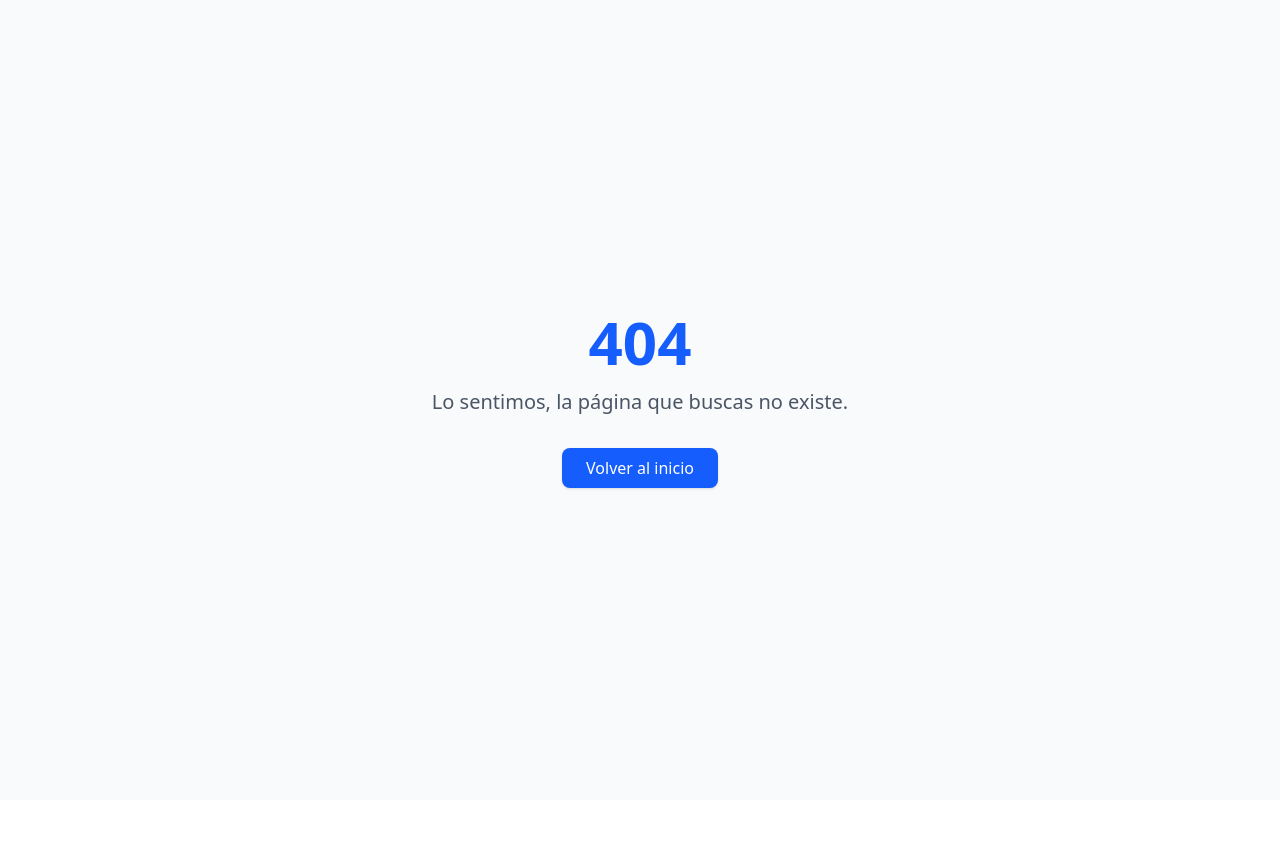
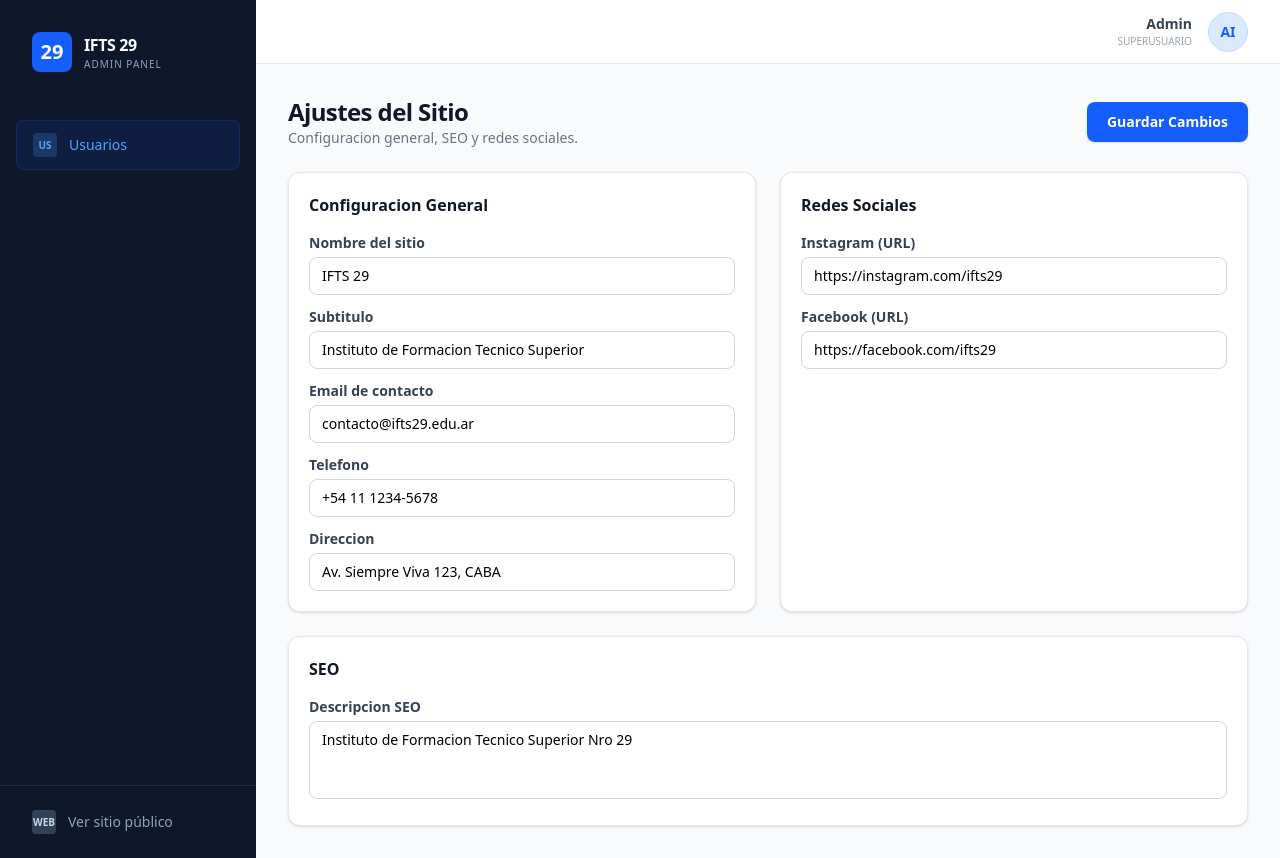
Before and after one commit to Lute86/ProyectoIntegradorTDS, a React (Vite) app in the folder App/frontend/: page /admin/ajustes in a window 1280 px wide. Before the commit this address had no page. Before the commit the page ends 800 px from the top, so only its background shows below. Built offline with nearby package versions, Linux system fonts and the light colour scheme.

Commit message:
feat(fe/admin): implement AjustesPage and complete Module 5

```diff
--- /dev/null
+++ b/App/frontend/src/pages/admin/AjustesPage/AjustesPage.tsx
@@ -0,0 +1,158 @@
+import { useState, useEffect } from 'react';
+import { useSiteConfigStore } from '../../../stores/siteConfigStore';
+
+interface FormData {
+  siteName: string;
+  siteSubtitle: string;
+  contactEmail: string;
+  contactPhone: string;
+  address: string;
+  seoDescription: string;
+  instagram: string;
+  facebook: string;
+}
+
+const AjustesPage = () => {
+  const { config, updateConfig } = useSiteConfigStore();
+  const [form, setForm] = useState<FormData>({
+    siteName: '',
+    siteSubtitle: '',
+    contactEmail: '',
+    contactPhone: '',
+    address: '',
+    seoDescription: '',
+    instagram: '',
+    facebook: '',
+  });
+  const [guardado, setGuardado] = useState(false);
+
+  /* Inicializa el formulario con los valores del store */
+  useEffect(() => {
+    setForm({
+      siteName: config.siteName,
+      siteSubtitle: config.siteSubtitle,
+      contactEmail: config.contactEmail,
+      contactPhone: config.contactPhone,
+      address: config.address,
+      seoDescription: config.seoDescription,
+      instagram: config.socialLinks.instagram,
+      facebook: config.socialLinks.facebook,
+    });
+  }, [config]);
+
+  const handleChange = (e: React.ChangeEvent<HTMLInputElement | HTMLTextAreaElement>) => {
+    setForm((prev) => ({ ...prev, [e.target.name]: e.target.value }));
+  };
+
+  const handleGuardar = () => {
+    updateConfig({
+      siteName: form.siteName,
+      siteSubtitle: form.siteSubtitle,
+      contactEmail: form.contactEmail,
+      contactPhone: form.contactPhone,
+      address: form.address,
+      seoDescription: form.seoDescription,
+      socialLinks: {
+        instagram: form.instagram,
+        facebook: form.facebook,
+      },
+    });
+    setGuardado(true);
+    setTimeout(() => setGuardado(false), 2500);
+  };
+
+  return (
+    <div className="p-4 md:p-8 space-y-6 animate-in fade-in duration-500">
+      {/* Header de la pagina */}
+      <div className="flex flex-col sm:flex-row sm:items-center justify-between gap-4">
+        <div>
+          <h1 className="text-2xl font-bold text-gray-900 tracking-tight">Ajustes del Sitio</h1>
+          <p className="text-sm text-gray-500">Configuracion general, SEO y redes sociales.</p>
+        </div>
+
+        <button
+          onClick={handleGuardar}
+          className="px-5 py-2.5 bg-blue-600 hover:bg-blue-700 text-white text-sm font-semibold rounded-lg transition-all shadow-sm active:scale-95"
+        >
+          Guardar Cambios
+        </button>
+      </div>
+
+      {/* Toast de confirmacion */}
+      {guardado && (
+        <div className="flex items-center gap-2 px-4 py-3 bg-green-50 border border-green-200 text-green-700 text-sm font-medium rounded-xl">
+          <span className="w-2 h-2 rounded-full bg-green-500" />
+          Cambios guardados correctamente.
+        </div>
+      )}
+
+      {/* Grilla de tarjetas */}
+      <div className="grid grid-cols-1 lg:grid-cols-2 gap-6">
+        {/* General Settings */}
+        <section className="bg-white rounded-xl shadow-sm border border-gray-200 p-5 space-y-4">
+          <h2 className="text-base font-bold text-gray-900">Configuracion General</h2>
+
+          <div className="space-y-3">
+            <Campo label="Nombre del sitio" name="siteName" value={form.siteName} onChange={handleChange} />
+            <Campo label="Subtitulo" name="siteSubtitle" value={form.siteSubtitle} onChange={handleChange} />
+            <Campo label="Email de contacto" name="contactEmail" value={form.contactEmail} onChange={handleChange} />
+            <Campo label="Telefono" name="contactPhone" value={form.contactPhone} onChange={handleChange} />
+            <Campo label="Direccion" name="address" value={form.address} onChange={handleChange} />
+          </div>
+        </section>
+
+        {/* Social Settings */}
+        <section className="bg-white rounded-xl shadow-sm border border-gray-200 p-5 space-y-4">
+          <h2 className="text-base font-bold text-gray-900">Redes Sociales</h2>
+
+          <div className="space-y-3">
+            <Campo label="Instagram (URL)" name="instagram" value={form.instagram} onChange={handleChange} />
+            <Campo label="Facebook (URL)" name="facebook" value={form.facebook} onChange={handleChange} />
+          </div>
+        </section>
+
+        {/* SEOSettings (ancho completo) */}
+        <section className="lg:col-span-2 bg-white rounded-xl shadow-sm border border-gray-200 p-5 space-y-4">
+          <h2 className="text-base font-bold text-gray-900">SEO</h2>
+
+          <div>
+            <label className="block text-sm font-semibold text-gray-700 mb-1">Descripcion SEO</label>
+            <textarea
+              name="seoDescription"
+              value={form.seoDescription}
+              onChange={handleChange}
+              rows={3}
+              className="w-full px-3 py-2 border border-gray-300 rounded-lg text-sm focus:ring-2 focus:ring-blue-500 focus:border-blue-500 outline-none transition resize-none"
+              placeholder="Breve descripcion para motores de busqueda..."
+            />
+          </div>
+        </section>
+      </div>
+    </div>
+  );
+};
+
+/* Componente interno para simplificar los campos del formulario */
+const Campo = ({
+  label,
+  name,
+  value,
+  onChange,
+}: {
+  label: string;
+  name: string;
+  value: string;
+  onChange: (e: React.ChangeEvent<HTMLInputElement>) => void;
+}) => (
+  <div>
+    <label className="block text-sm font-semibold text-gray-700 mb-1">{label}</label>
+    <input
+      name={name}
+      value={value}
+      onChange={onChange}
+      className="w-full px-3 py-2 border border-gray-300 rounded-lg text-sm focus:ring-2 focus:ring-blue-500 focus:border-blue-500 outline-none transition"
+    />
+  </div>
+);
+
+export default AjustesPage;
--- a/App/frontend/src/routes/AppRouter.tsx
+++ b/App/frontend/src/routes/AppRouter.tsx
@@ -7,6 +7,7 @@ import EventosPage from '../pages/admin/EventosPage/EventosPage';
 import TestimoniosPage from '../pages/admin/TestimoniosPage/TestimoniosPage';
 import GaleriaPage from '../pages/admin/GaleriaPage/GaleriaPage';
 import PersonalizarPage from '../pages/admin/PersonalizarPage/PersonalizarPage';
+import AjustesPage from '../pages/admin/AjustesPage/AjustesPage';
 
 /**
  * AppRouter - Definición central de rutas de la aplicación.
@@ -34,6 +35,7 @@ const AppRouter = () => {
           <Route path="testimonios" element={<TestimoniosPage />} />
           <Route path="galeria" element={<GaleriaPage />} />
           <Route path="personalizar" element={<PersonalizarPage />} />
+          <Route path="ajustes" element={<AjustesPage />} />
         </Route>
 
         {/* Manejo de errores 404 */}
--- a/App/frontend/src/stores/siteConfigStore.ts
+++ b/App/frontend/src/stores/siteConfigStore.ts
@@ -23,6 +23,10 @@ export interface SiteConfig {
   layout: 'boxed' | 'full-width';
   themePreset: string;
   sections: { id: string; visible: boolean }[];
+  socialLinks: {
+    instagram: string;
+    facebook: string;
+  };
 }
 
 const DEFAULT_CONFIG: SiteConfig = {
@@ -54,6 +58,10 @@ const DEFAULT_CONFIG: SiteConfig = {
     { id: 'testimonios', visible: true },
     { id: 'contacto', visible: true },
   ],
+  socialLinks: {
+    instagram: 'https://instagram.com/ifts29',
+    facebook: 'https://facebook.com/ifts29',
+  },
 };
 
 interface SiteConfigState {
```
Also changed, not shown: 1 other file (tests, documents, lock files or other folders).
